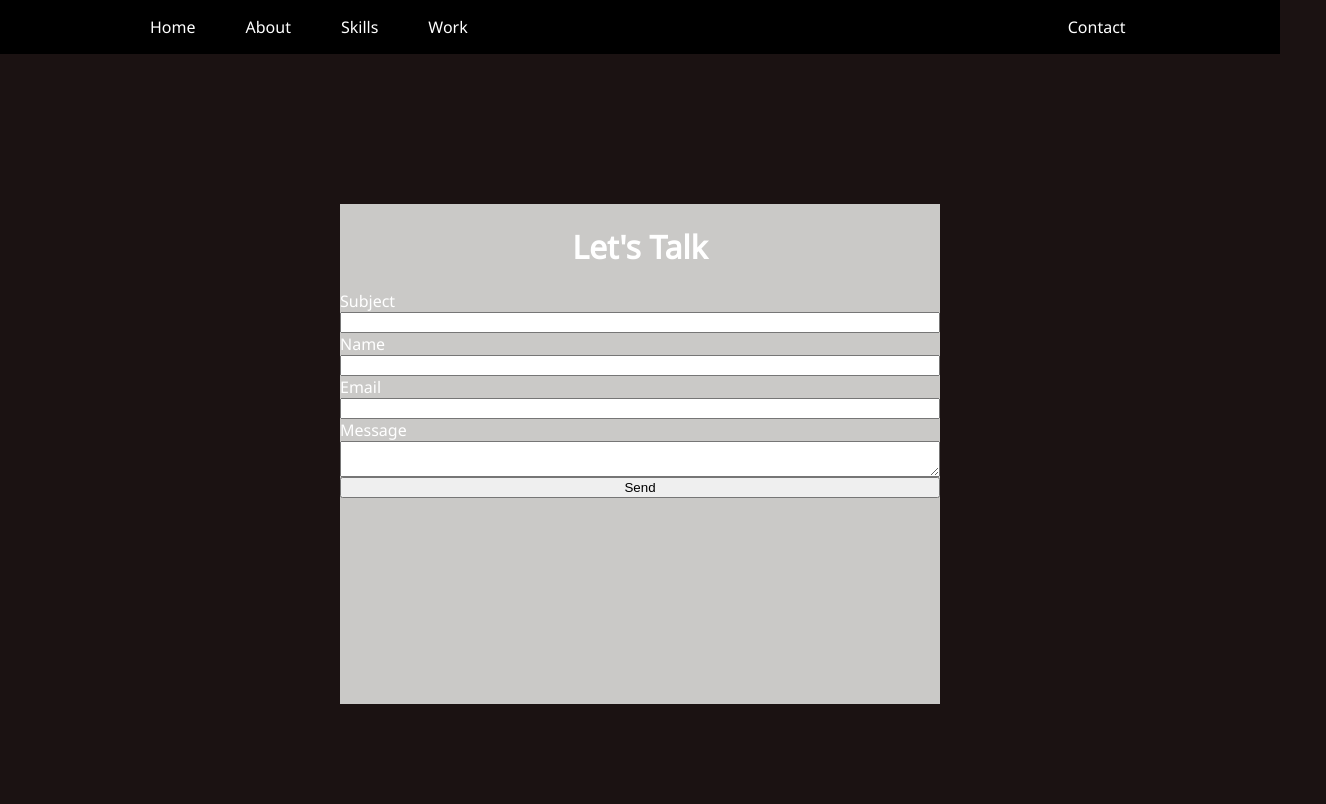
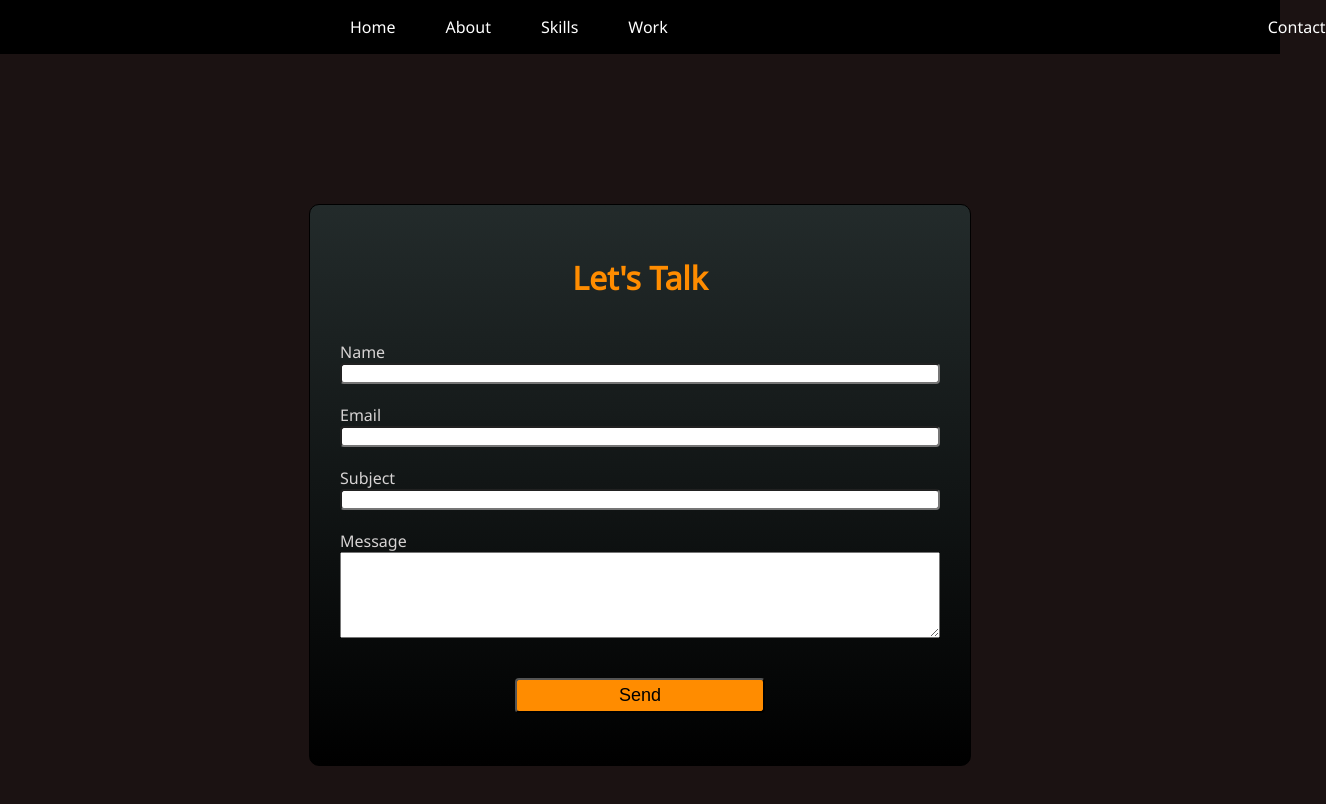
Before and after one commit to Sttorek/hi-im-seth, a React (Create React App) app: page /contact in a window 1280 px wide. Shown: the top 804 px of the page, 1326 px wide, since content can reach past the window. Built offline with nearby package versions, Linux system fonts and the light colour scheme.

Commit message:
finished styling contact form

```diff
--- a/src/App.css
+++ b/src/App.css
@@ -397,13 +397,19 @@ flex-direction: row;
 /* contact page -------------------------------------------------------------- */
 
 .contactBox {
-  background-color: #cac9c7;
+  background: linear-gradient(#232b2b, black);
   width: 600px;
   height: 500px;
   margin: auto;
   margin-top: 150px;
+  margin-bottom: 100px;
   display: flex;
   flex-direction: column;
+  padding: 30px;
+  border-radius: 10px;
+  color:rgb(214, 211, 211);
+  /* box-shadow: 10px 5px 5px rgb(20, 20, 20); */
+  border: 1px solid black;
 }
 
 .contact-form {
@@ -413,9 +419,29 @@ flex-direction: row;
 
 .contactTitle {
   text-align: center;
+  color: #ff8c00;
 }
 
+label {
+  margin-top: 20px;
+}
 
+input {
+  border-radius: 4px;
+}
+
+textarea {
+  height: 80px;
+}
+
+.sendBtn {
+  width: 250px;
+  height: 35px;
+  margin: auto;
+  margin-top: 40px;
+  background-color: #ff8c00;
+  font-size: 18px;
+}
 
 
 
@@ -426,7 +452,7 @@ flex-direction: row;
     margin-left: 50px;
   }
   .linkContainer {
-    margin-left: 100px;
+    margin-left: 300px;
   }
 
   .arrow {
--- a/src/pages/Contact.js
+++ b/src/pages/Contact.js
@@ -26,19 +26,19 @@ function Contact() {
 
   return (
     <div>
-      <div className="contactBox">
+      <div className="contactBox animate__animated animate__rubberBand">
         <h1 className="contactTitle">Let's Talk</h1>
 
         <form className="contact-form" onSubmit={sendEmail}>
-          <label>Subject</label>
-          <input type="text" name="subject" />
           <label>Name</label>
           <input type="text" name="name" />
           <label>Email</label>
           <input type="email" name="email" />
+          <label>Subject</label>
+          <input type="text" name="subject" />
           <label>Message</label>
           <textarea name="message" />
-          <input type="submit" value="Send" />
+          <input className="sendBtn" type="submit" value="Send" />
         </form>
       </div>
     </div>
```
